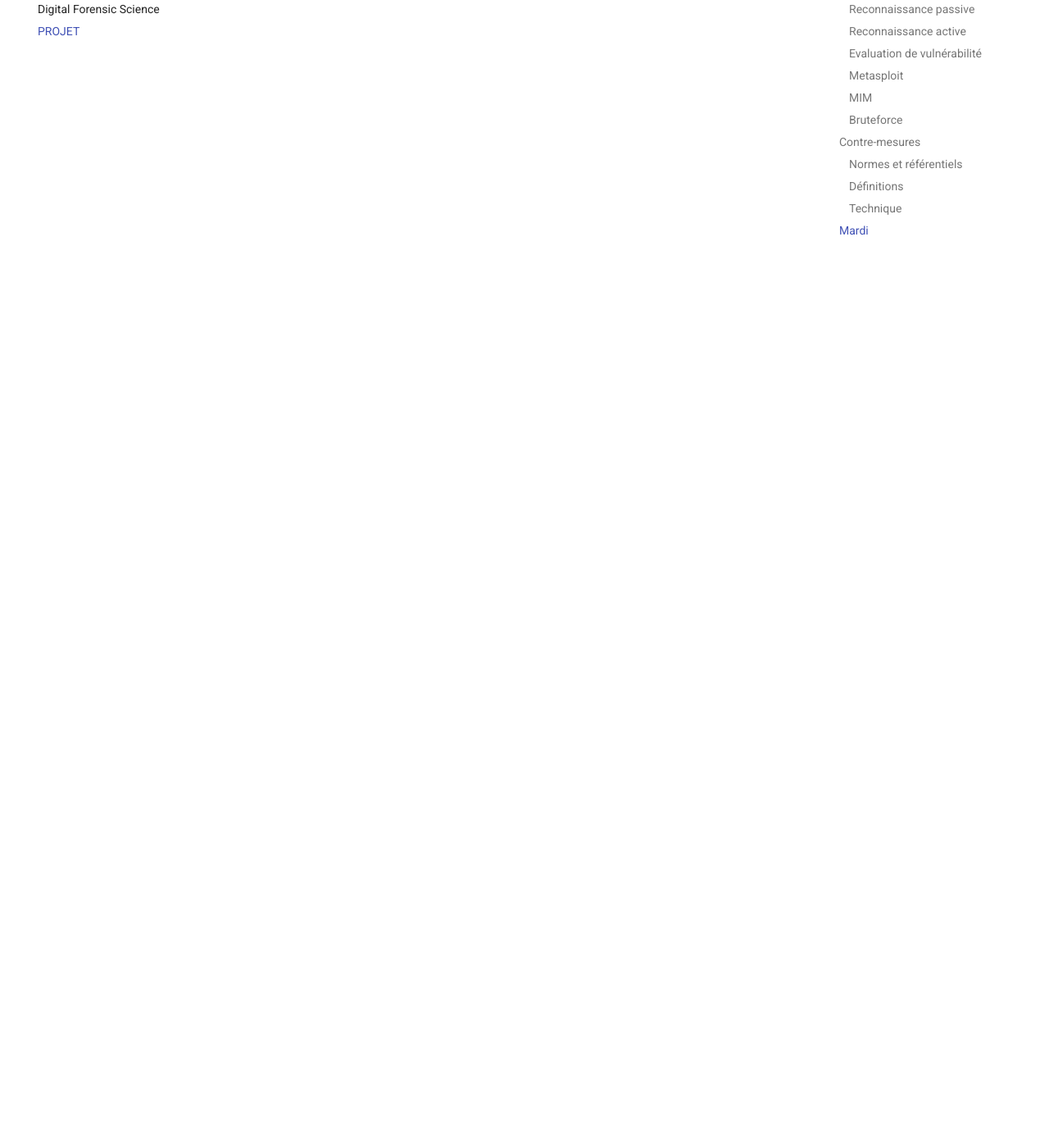
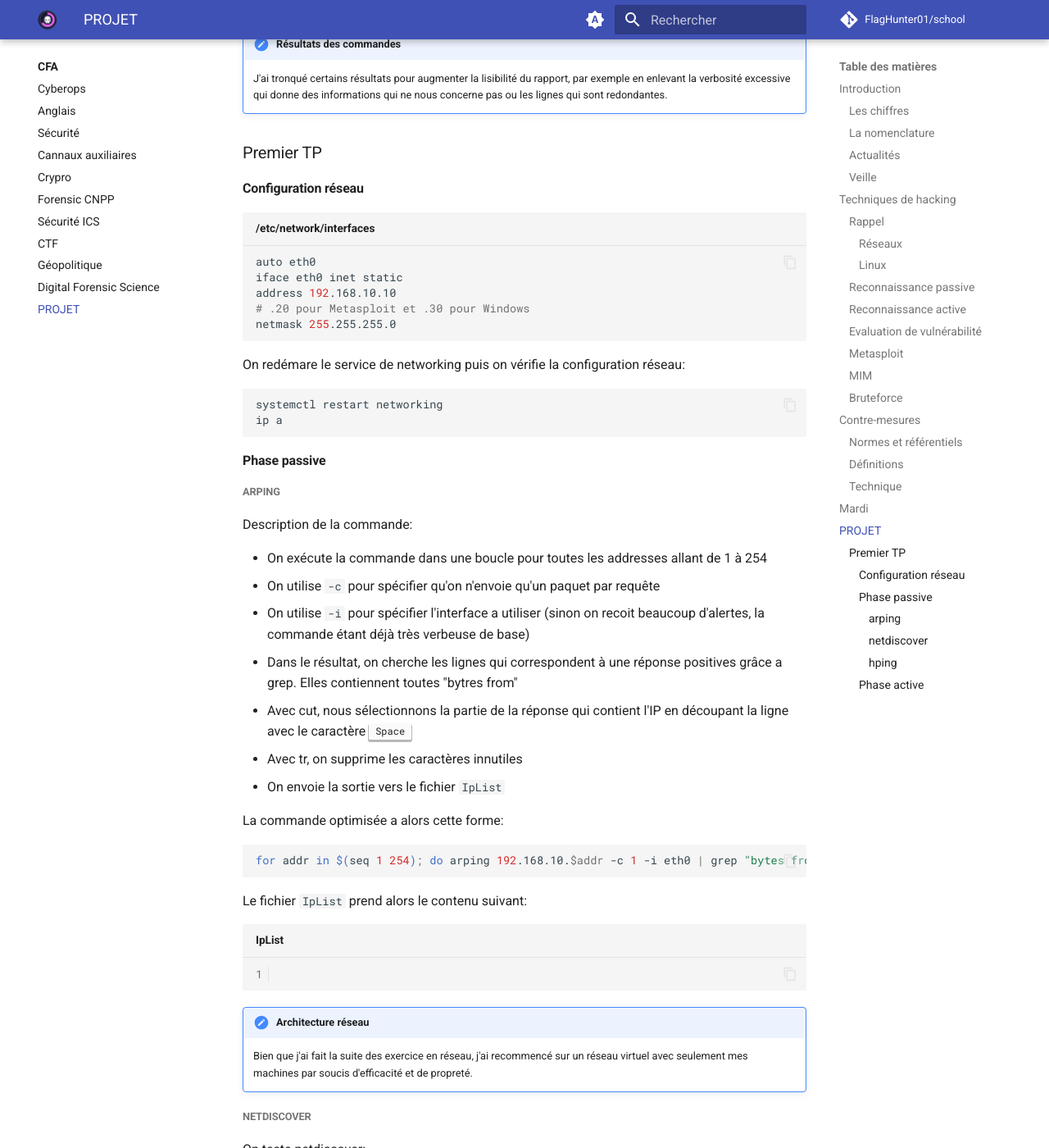
Before and after one commit to FlagHunter01/school, an MkDocs documentation site: the page built from docs/cfa/projet/index.md, in a window 1280 px wide and 1400 px high, scrolled down 4464 px. Shown: the whole window at 82% size. Built offline with MkDocs 1.6.1 and Material for MkDocs 9.7.7, drawn with Linux system fonts in a browser that asks for light colours; comment, search, counter and statistics services are not loaded; some of the changed text lies outside the part shown.

Commit message:
Rédact projet phase passive

````diff
--- a/docs/cfa/projet/index.md
+++ b/docs/cfa/projet/index.md
@@ -135,3 +135,105 @@ Il y a aussi beaucoup de faux positifs/négatifs.
 - Config réseau classique sur les 3 machines
 - `for addr in $(seq 1 254); do arping 192.168.2.$addr -c 1 | grep "bytes from" | cut -d " " -f 5 | cut -d "(" -f 2 | cut -d ")" -f 1 >> liste.txt & done`
 - `netdiscover -p`
+
+## PROJET
+
+!!! info "Exécution en root"
+    Puisque nous travaillons sur des VMs hors production, je fais tout en root par facilité.
+
+!!! info "Windows Firewall"
+    J'ai désactivé le Windows Firewall pour que la machine soit plus exploitable.
+
+!!! note "Résultats des commandes"
+    J'ai tronqué certains résultats pour augmenter la lisibilité du rapport, par exemple en enlevant la verbosité excessive qui donne des informations qui ne nous concerne pas ou les lignes qui sont redondantes.
+
+### Premier TP
+
+#### Configuration réseau
+
+```sh title="/etc/network/interfaces"
+auto eth0
+iface eth0 inet static
+address 192.168.10.10
+# .20 pour Metasploit et .30 pour Windows
+netmask 255.255.255.0
+```
+
+On redémare le service de networking puis on vérifie la configuration réseau:
+
+```bash
+systemctl restart networking
+ip a
+```
+
+#### Phase passive
+
+##### arping
+
+Description de la commande:
+
+- On exécute la commande dans une boucle pour toutes les addresses allant de 1 à 254
+- On utilise `-c` pour spécifier qu'on n'envoie qu'un paquet par requête
+- On utilise `-i` pour spécifier l'interface a utiliser (sinon on recoit beaucoup d'alertes, la commande étant déjà très verbeuse de base)
+- Dans le résultat, on cherche les lignes qui correspondent à une réponse positives grâce a grep. Elles contiennent toutes "bytres from"
+- Avec cut, nous sélectionnons la partie de la réponse qui contient l'IP en découpant la ligne avec le caractère ++space++
+- Avec tr, on supprime les caractères innutiles
+- On envoie la sortie vers le fichier `IpList`
+
+La commande optimisée a alors cette forme:
+
+```bash
+for addr in $(seq 1 254); do arping 192.168.10.$addr -c 1 -i eth0 | grep "bytes from" |  cut -d' ' -f5 | tr -d "():" >> IpList & done
+```
+
+Le fichier `IpList` prend alors le contenu suivant:
+
+```title="IpList" linenums="1"
+```
+
+!!! note "Architecture réseau"
+    Bien que j'ai fait la suite des exercice en réseau, j'ai recommencé sur un réseau virtuel avec seulement mes machines par soucis d'efficacité et de propreté.
+
+##### netdiscover
+
+On teste netdiscover:
+
+```
+netdiscver -i eth0
+```
+```
+Currently scanning: 172.16.105.0/16   |   Screen View: Unique Hosts
+
+ 3 Captured ARP Req/Rep packets, from 3 hosts.   Total size: 180
+ _____________________________________________________________________________
+   IP            At MAC Address     Count     Len  MAC Vendor / Hostname
+ -----------------------------------------------------------------------------
+ 192.168.10.20   00:0c:29:6a:b4:8b      1      60  VMware, Inc.
+ 192.168.10.30   00:0c:29:b1:ce:95      1      60  VMware, Inc.
+```
+
+##### hping
+
+Description de la commande:
+
+- On exécute la commande dans une boucle pour toutes les addresses allant de 1 à 254
+- On utilise `--icmp` pour spécifier le protocole a utiliser
+- On utilise `-c` pour spécifier qu'on n'envoie qu'un paquet ar requête
+- On cherche les résultats positifs grâce a grep. Les résultats positifs spécifient la longueur avec `len=`
+- COmme pour arping, on utilise `cut` et `tr` pour isoler l'IP du résultat
+- On envoie la sortie vers IpList2
+
+La commande optimisée a alors cette forme:
+
+```bash
+for addr in $(seq 1 254); do hping3 192.168.10.$addr --icmp -c 1 | grep "len=" | cut -d' ' -f2 | tr -d "ip=" >> IpList2 & done
+```
+
+Le fichier IpList2 prend alors le contenu suivant:
+
+```title="IpList2" linenums="1"
+192.168.10.20
+192.168.10.30
+```
+
+#### Phase active
````
